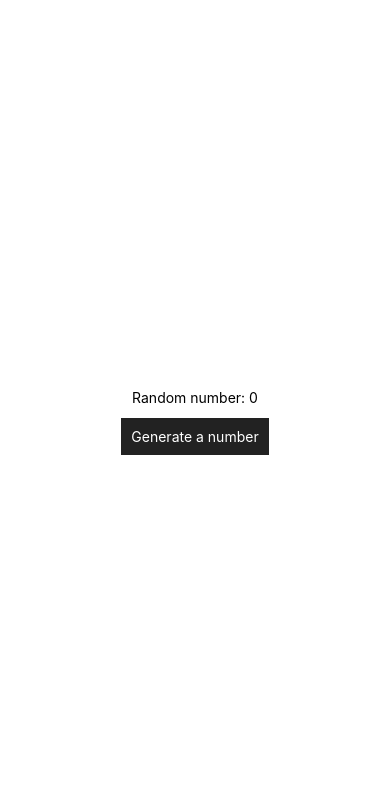
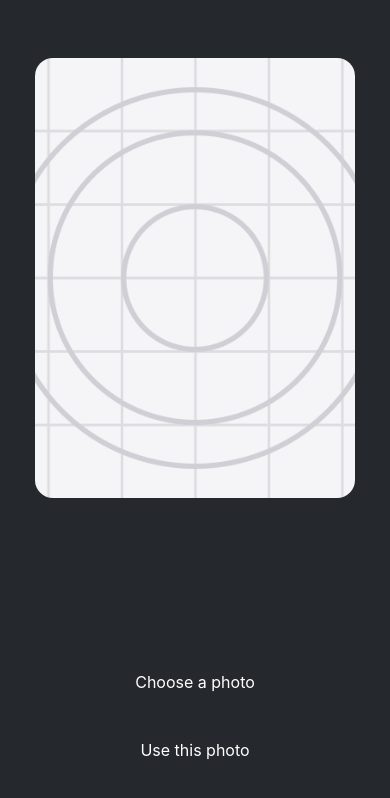
Before and after one commit to FLXwkg/Tatoola, a React Native app: screen / in a window 390 px wide. Shown: the top 798 px of the page. Built offline with nearby package versions, Linux system fonts and the light colour scheme.

Commit message:
:art: : Ajout ImageViewer

```diff
--- a/App.js
+++ b/App.js
@@ -1,34 +1,30 @@
-import React, {useState} from 'react';
+import React, { useState } from "react";
 import {
   StyleSheet,
   Text,
   View,
+  Image,
   Pressable,
   useWindowDimensions,
-} from 'react-native';
+} from "react-native";
+
+import Button from "./src/components/Buttons/Button";
+import ImageViewer from "./src/components/Pictures/ImageViewer";
+const PlaceholderImage = require("./assets/icon.png");
+
+import { StatusBar } from "expo-status-bar";
 
 export default function App() {
-  const {height} = useWindowDimensions();
-  const [number, setNumber] = useState(0);
-
-  function handlePress() {
-    setNumber(parseInt(Math.random() * 10000, 10) % 100);
-  }
-
   return (
-    <View style={[styles.container, {height}, StyleSheet.absoluteFill]}>
-      <Text>Random number: {number}</Text>
-      <View style={styles.br} />
-      <Pressable
-        style={({pressed}) => [
-          {
-            opacity: pressed ? 0.7 : 1,
-          },
-          styles.btn,
-        ]}
-        onPress={handlePress}>
-        <Text style={styles.btnText}>Generate a number</Text>
-      </Pressable>
+    <View style={styles.container}>
+      <View style={styles.imageContainer}>
+        <ImageViewer source={PlaceholderImage} />
+      </View>
+      <View style={styles.buttonContainer}>
+        <Button label="Choose a photo" />
+        <Button label="Use this photo" />
+      </View>
+      <StatusBar style="auto" />
     </View>
   );
 }
@@ -36,18 +32,16 @@ export default function App() {
 const styles = StyleSheet.create({
   container: {
     flex: 1,
-    backgroundColor: '#fff',
-    alignItems: 'center',
-    justifyContent: 'center',
+    backgroundColor: "#25292e",
+    alignItems: "center",
+    justifyContent: "center",
   },
-  br: {
-    height: 12,
+  imageContainer: {
+    flex: 1,
+    paddingTop: 58,
   },
-  btn: {
-    backgroundColor: '#222',
-    padding: 10,
-  },
-  btnText: {
-    color: '#fff',
+  buttonContainer: {
+    flex: 1 / 3,
+    alignItems: "center",
   },
 });
--- /dev/null
+++ b/src/components/Buttons/Button.js
@@ -0,0 +1,37 @@
+import { StyleSheet, View, Pressable, Text } from 'react-native';
+
+export default function Button({ label }) {
+  return (
+    <View style={styles.buttonContainer}>
+      <Pressable style={styles.button} onPress={() => alert('You pressed a button.')}>
+        <Text style={styles.buttonLabel}>{label}</Text>
+      </Pressable>
+    </View>
+  );
+}
+
+const styles = StyleSheet.create({
+  buttonContainer: {
+    width: 320,
+    height: 68,
+    marginHorizontal: 20,
+    alignItems: 'center',
+    justifyContent: 'center',
+    padding: 3,
+  },
+  button: {
+    borderRadius: 10,
+    width: '100%',
+    height: '100%',
+    alignItems: 'center',
+    justifyContent: 'center',
+    flexDirection: 'row',
+  },
+  buttonIcon: {
+    paddingRight: 8,
+  },
+  buttonLabel: {
+    color: '#fff',
+    fontSize: 16,
+  },
+});
--- /dev/null
+++ b/src/components/Pictures/ImageViewer.js
@@ -0,0 +1,15 @@
+import { StyleSheet, Image } from 'react-native';
+
+export default function ImageViewer({ source }) {
+  return (
+    <Image source={source} style={styles.image} />
+  );
+}
+
+const styles = StyleSheet.create({
+  image: {
+    width: 320,
+    height: 440,
+    borderRadius: 18,
+  },
+});
```
